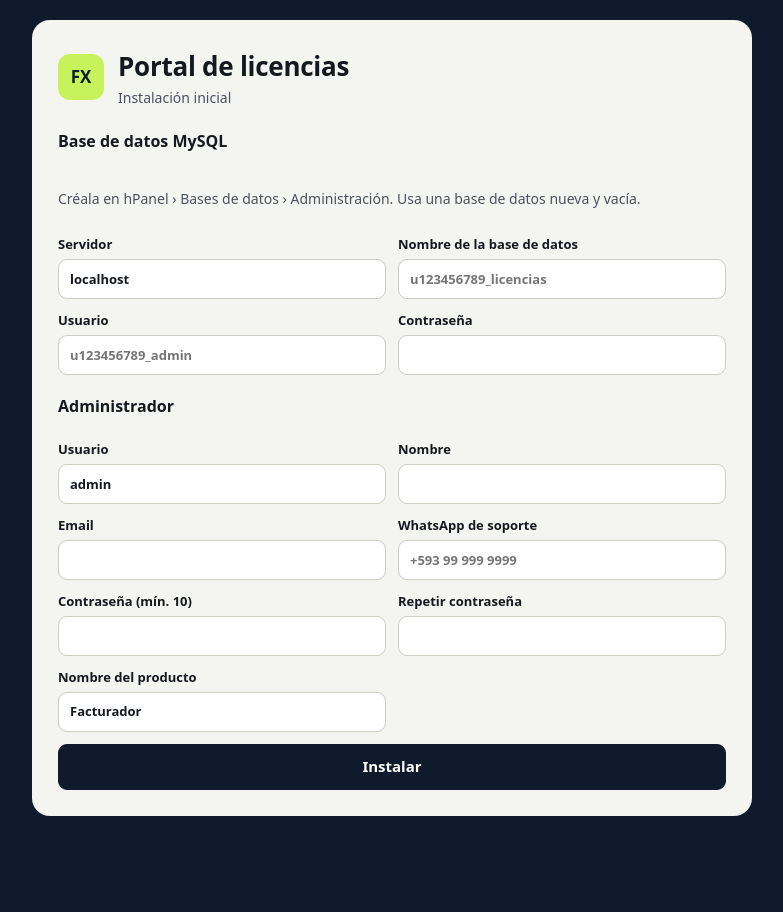
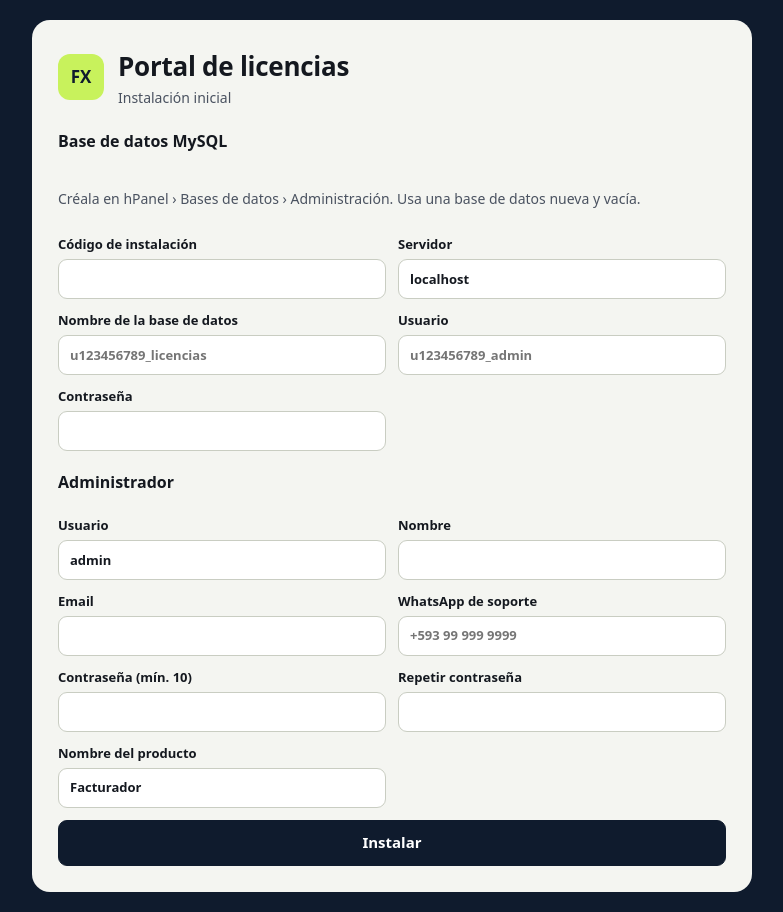
Before and after one commit to AnderssonT-var/mecanica-toapanta-facturas, a PHP site: page /instalar.php in a window 1280 px wide. Shown: the whole page, without its empty margins (248-1031 px from the left). Before the commit the page ends 816 px from the top, so only its background shows below. Run offline with PHP 8.4, Linux system fonts and the light colour scheme.

Commit message:
Instalador protegido con código de un solo uso
Co-Authored-By: Claude Opus 5.5 <noreply@anthropic.com>
Claude-Session: https://claude.ai/code/session_01VtSCBU9waPVTdkNV5jUGNa

```diff
--- a/instalar.php
+++ b/instalar.php
@@ -7,6 +7,8 @@ require __DIR__ . '/lib/esquema.php';
 date_default_timezone_set('America/Guayaquil');
 
 const FX_CONFIG = __DIR__ . '/config.php';
+// Código de instalación de un solo uso (solo se guarda su SHA-256). Vacío = sin código.
+const FX_CODIGO_INSTALACION = 'e2e16ca49320b30e3e363a9ac59b1f59f0dac4a1cb19f7a0644b90fbe2e69e79';
 header('X-Frame-Options: DENY');
 header('X-Content-Type-Options: nosniff');
 
@@ -26,6 +28,7 @@ if (is_file(FX_CONFIG)) {
   if (!preg_match('/^[a-z0-9_.-]{3,40}$/i', $v('usuario'))) $errores[] = 'El usuario administrador debe tener entre 3 y 40 letras, números, puntos o guiones.';
   if (strlen((string)($_POST['clave'] ?? '')) < 10) $errores[] = 'La contraseña del administrador debe tener al menos 10 caracteres.';
   if (($_POST['clave'] ?? '') !== ($_POST['clave2'] ?? '')) $errores[] = 'Las contraseñas no coinciden.';
+  if (FX_CODIGO_INSTALACION !== '' && !hash_equals(FX_CODIGO_INSTALACION, hash('sha256', strtoupper($v('codigo'))))) $errores[] = 'El código de instalación no es correcto.';
   if (!function_exists('sodium_crypto_sign_seed_keypair')) $errores[] = 'Tu PHP no tiene la extensión sodium. En Hostinger: hPanel › Avanzado › Configuración de PHP › activa "sodium".';
 
   if (!$errores) {
@@ -89,6 +92,7 @@ if (is_file(FX_CONFIG)) {
     <p class="muted">Créala en hPanel › Bases de datos › Administración. Usa una base de datos nueva y vacía.</p>
     <input type="hidden" name="driver" value="<?= getenv('FX_PERMITIR_SQLITE') ? h($v('driver', 'mysql')) : 'mysql' ?>">
     <div class="g2">
+      <?php if (FX_CODIGO_INSTALACION !== ''): ?><label>Código de instalación<input name="codigo" required autocomplete="off"></label><?php endif; ?>
       <label>Servidor<input name="db_host" value="<?= h($v('db_host', 'localhost')) ?>"></label>
       <label>Nombre de la base de datos<input name="db_nombre" value="<?= h($v('db_nombre')) ?>" placeholder="u123456789_licencias"></label>
       <label>Usuario<input name="db_usuario" value="<?= h($v('db_usuario')) ?>" placeholder="u123456789_admin"></label>
```
